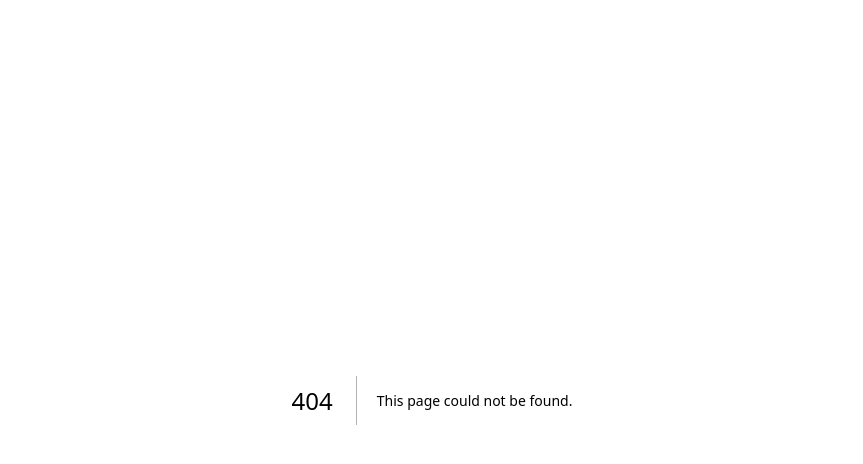
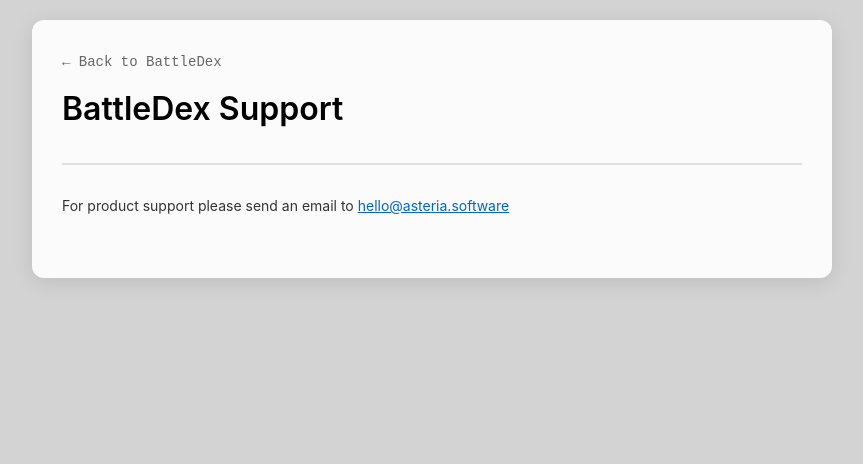
Before and after one commit to Thano9/asteria.software, a Next.js app: page /battledex/support in a window 1280 px wide. Before the commit this address had no page. Shown: the top 464 px of the page, without its empty margins (208-1071 px from the left). Built offline with nearby package versions, Linux system fonts and the light colour scheme; a web font is replaced by a local one.

Commit message:
Add BattleDex support page for App Store requirements
- Created support page at /battledex/support
- Includes email contact with 'App Support' subject line
- Meets App Store requirement 1.5 for developer contact information
- Uses consistent styling with privacy policy page

```diff
--- /dev/null
+++ b/src/app/battledex/support/page.tsx
@@ -0,0 +1,27 @@
+import Link from 'next/link';
+
+export default function BattleDexSupport() {
+  return (
+    <div className="privacy-policy-container">
+      <div className="privacy-policy-content">
+        <div className="back-button">
+          <Link href="/battledex" className="back-link">
+            ← Back to BattleDex
+          </Link>
+        </div>
+
+        <header className="privacy-header">
+          <h1>BattleDex Support</h1>
+        </header>
+
+        <main className="privacy-content">
+          <section>
+            <p>
+              For product support please send an email to <a href="mailto:hello@asteria.software?subject=App Support">hello@asteria.software</a>
+            </p>
+          </section>
+        </main>
+      </div>
+    </div>
+  );
+}
```
